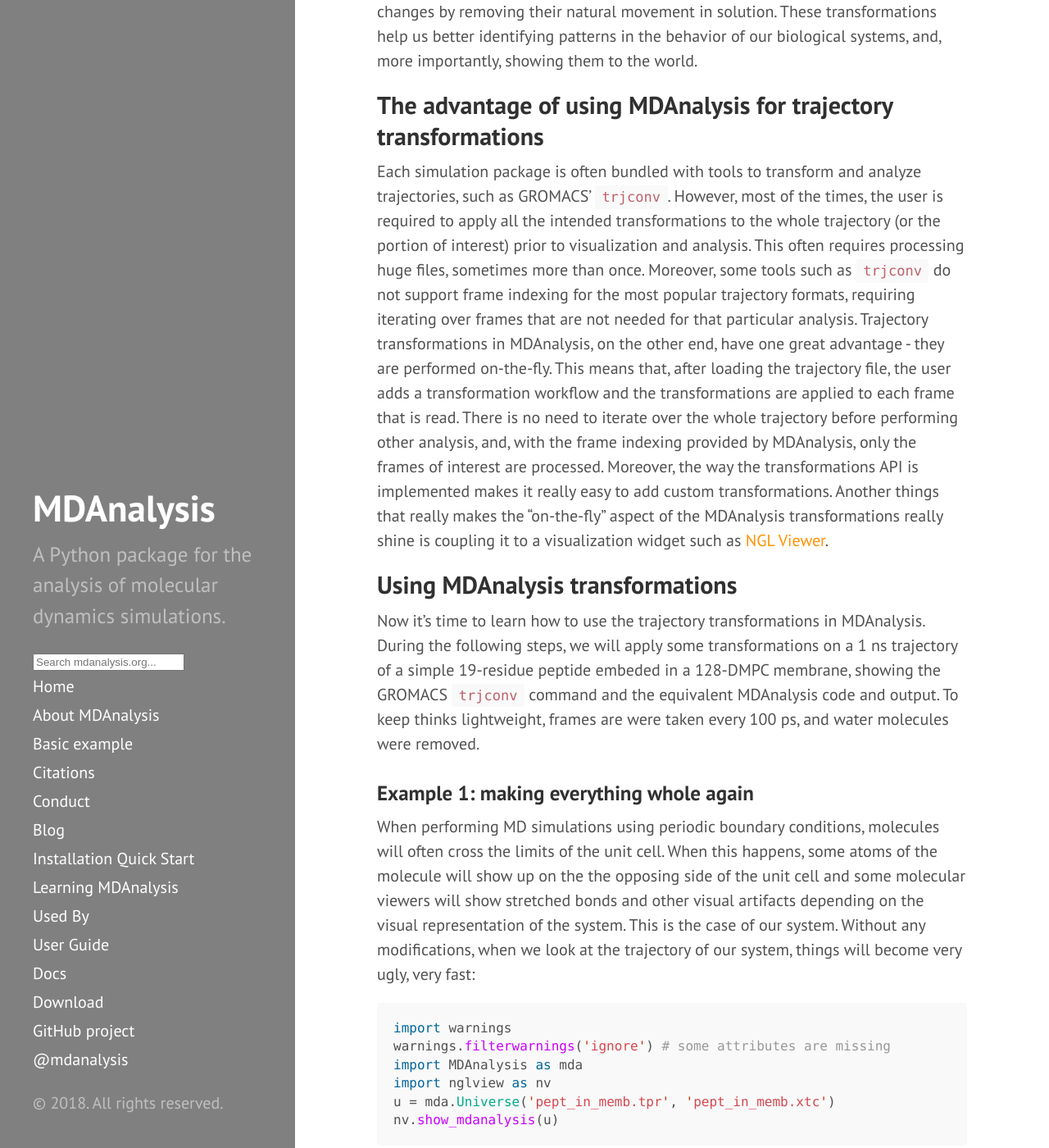
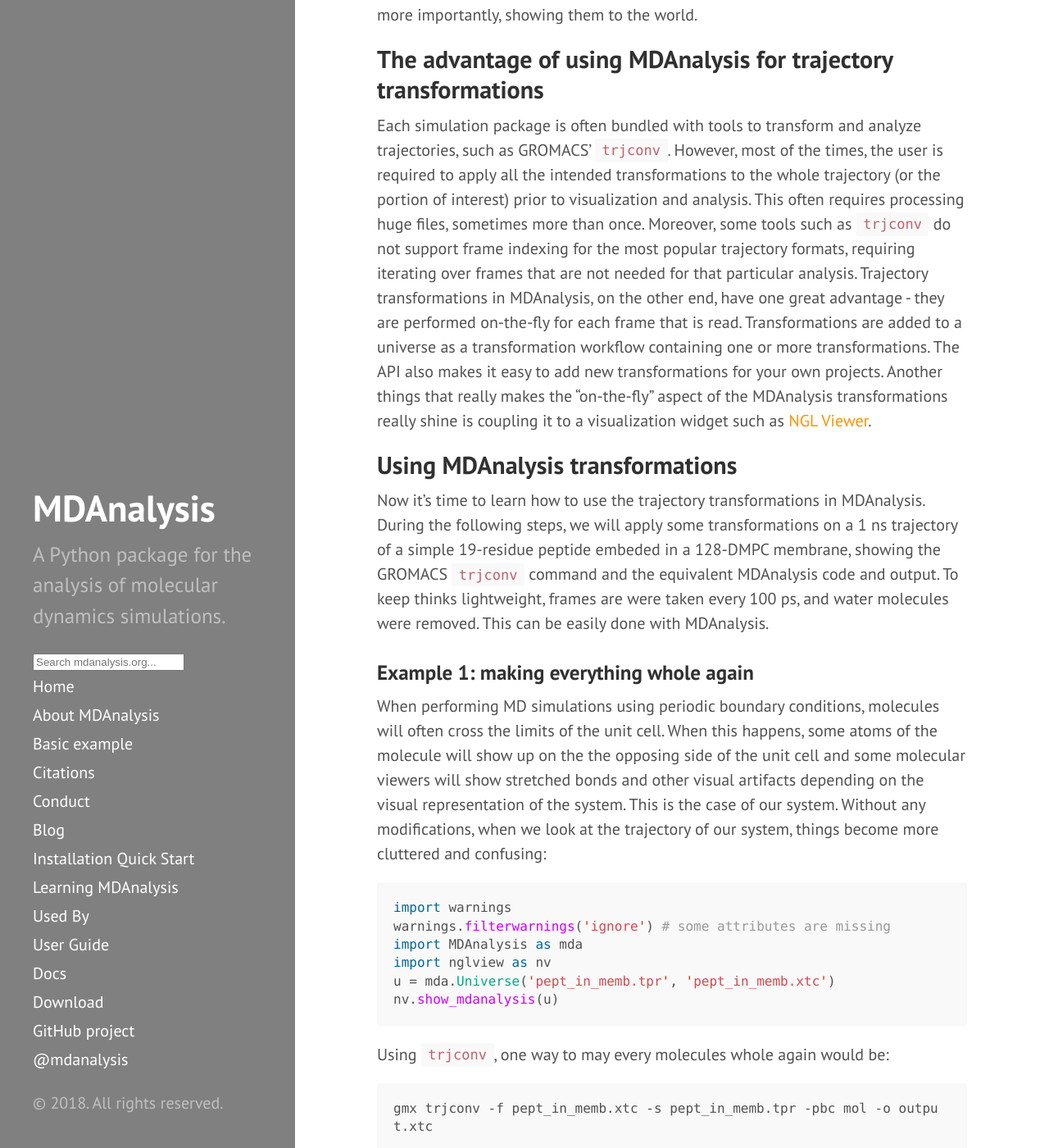
Before and after one commit to MDAnalysis/MDAnalysis.github.io, a Jekyll site: the page built from _posts/2018-08-30-on-the-fly-transformations.md, in a window 1280 px wide and 1400 px high, scrolled down 665 px. Shown: the whole window at 82% size. Built offline with Jekyll 4.4.1, drawn with Linux system fonts in a browser that asks for light colours; our own code applies the rules of GitHub Pages for plain Markdown files; comment, search, counter and statistics services are not loaded; some of the changed text lies outside the part shown.

Commit message:
some corrections

````diff
--- a/_posts/2018-08-30-on-the-fly-transformations.md
+++ b/_posts/2018-08-30-on-the-fly-transformations.md
@@ -1,24 +1,57 @@
+---
+layout: post
+title: On-the-fly transformations
+---
 
-# Using the on-the-fly trajectory transformations in MDAnalysis
-
-On-the-fly transformations have been introduced in version 0.18.1 of MDAnalysis. This long awaited feature brings to MDAnalysis a whole new level of functionality, allowing for more efficient workflows when analyzing and visualizing simulation trajectories.
+On-the-fly transformations have been introduced in version 0.18.1 of MDAnalysis.
+This feature is part of [davidercruz](https://github.com/davidercruz) Google Summer of Code
+2018 project and brings to MDAnalysis a whole new level of functionality, allowing for new and
+more efficient workflows when analyzing and visualizing simulation trajectories.
+The documentation for these new functions can be found in the [online docs of MDAnalysis](https://www.mdanalysis.org/mdanalysis).
 
 ## Why do we need transformations?
-When visualizing and analyzing trajectories from molecular dynamics simulations, some prior modifications are often required.
-Examples of the most usual modifications or transformations are removing artifacts from periodic boundary conditions, which cause some issues with some molecular viewers (PyMol for example), removing the rotation and translation of a particular molecule and/or centering it in the unit cell, which helps focus on the its actual conformational changes by removing their natural movement in solution.
-These transformations help us better identifying patterns in the behavior of our biological systems, and, more importantly, showing them to the world.
+When visualizing and analyzing trajectories from molecular dynamics simulations, some
+prior modifications are often required.
+Examples of the most usual modifications or transformations are removing artifacts
+from periodic boundary conditions, which cause some issues with some molecular
+viewers (PyMol for example), removing the rotation and translation of a particular
+molecule and/or centering it in the unit cell, which helps focus on the its actual
+conformational changes by removing their natural movement in solution.
+These transformations help us better identifying patterns in the behavior of our
+biological systems, and, more importantly, showing them to the world.
 
 ## The advantage of using MDAnalysis for trajectory transformations
-Each simulation package is often bundled with tools to transform and analyze trajectories, such as GROMACS' `trjconv`. However, most of the times, the user is required to apply all the intended transformations to the whole trajectory (or the portion of interest) prior to visualization and analysis. This often requires processing huge files, sometimes more than once. Moreover, some tools such as `trjconv` do not support frame indexing for the most popular trajectory formats, requiring iterating over frames that are not needed for that particular analysis.
-Trajectory transformations in MDAnalysis, on the other end, have one great advantage - they are performed on-the-fly. This means that, after loading the trajectory file, the user adds a transformation workflow and the transformations are applied to each frame that is read. There is no need to iterate over the whole trajectory before performing other analysis, and, with the frame indexing provided by MDAnalysis, only the frames of interest are processed. Moreover, the way the transformations API is implemented makes it really easy to add custom transformations.
-Another things that really makes the "on-the-fly" aspect of the MDAnalysis transformations really shine is coupling it to a visualization widget such as [NGL Viewer](http://nglviewer.org/ngl/api/index.html).
+Each simulation package is often bundled with tools to transform and analyze trajectories,
+such as GROMACS' `trjconv`. However, most of the times, the user is required to apply
+all the intended transformations to the whole trajectory (or the portion of interest)
+prior to visualization and analysis. This often requires processing huge files, sometimes
+more than once. Moreover, some tools such as `trjconv` do not support frame indexing
+for the most popular trajectory formats, requiring iterating over frames that are not
+needed for that particular analysis.
+Trajectory transformations in MDAnalysis, on the other end, have one great advantage - they
+are performed on-the-fly for each frame that is read. Transformations are added to a universe
+as a transformation workflow containing one or more transformations. The API also makes it easy
+to add new transformations for your own projects.
+Another things that really makes the "on-the-fly" aspect of the MDAnalysis transformations
+really shine is coupling it to a visualization widget such as
+[NGL Viewer](http://nglviewer.org/ngl/api/index.html).
 
 ## Using MDAnalysis transformations
-Now it's time to learn how to use the trajectory transformations in MDAnalysis. During the following steps, we will apply some transformations on a 1 ns trajectory of a simple 19-residue peptide embeded in a 128-DMPC membrane, showing the GROMACS `trjconv` command and the equivalent MDAnalysis code and output. To keep thinks lightweight, frames are were taken every 100 ps, and water molecules were removed.
+Now it's time to learn how to use the trajectory transformations in MDAnalysis. During the
+following steps, we will apply some transformations on a 1 ns trajectory of a simple
+19-residue peptide embeded in a 128-DMPC membrane, showing the GROMACS `trjconv` command
+and the equivalent MDAnalysis code and output. To keep thinks lightweight, frames are
+were taken every 100 ps, and water molecules were removed. This can be easily done with
+MDAnalysis.
 
 ### Example 1: making everything whole again
-When performing MD simulations using periodic boundary conditions, molecules will often cross the limits of the unit cell. When this happens, some atoms of the molecule will show up on the the opposing side of the unit cell and some molecular viewers will show stretched bonds and other visual artifacts depending on the visual representation of the system.
-This is the case of our system. Without any modifications, when we look at the trajectory of our system, things will become very ugly, very fast:
+When performing MD simulations using periodic boundary conditions, molecules will often
+cross the limits of the unit cell. When this happens, some atoms of the molecule will
+show up on the the opposing side of the unit cell and some molecular viewers will show
+stretched bonds and other visual artifacts depending on the visual representation of the
+system.
+This is the case of our system. Without any modifications, when we look at the trajectory
+of our system, things become more cluttered and confusing:
 
 
 ```python
@@ -48,19 +79,23 @@ u = mda.Universe('pept_in_memb.tpr', 'pept_in_memb.xtc')
 ag = u.atoms
 # we define the transformation
 transformation = mda.transformations.unwrap(ag)
-# we add the transformation to the trajectory in it will be applied everytime we read a frame
+```
+
+Now that we have a workflow - in this case it is only a single transformation - we add
+it to the `trajectory` object so it can be applied in each frame that we want to read.
+
+```python
 u.trajectory.add_transformations(transformation)
-# we can do other things with the trajectory without having to generate a file with the transformed
-# trajectory
-# for ts in u.trajectory:
-#     analysis1()
-#     analysis2()
+```
+
+If we want to, we can do other things with the trajectory without having to generate a new file
+with the transformed trajectory.
+
+This is how our trajectory looks like:
+
+```python
 nv.show_mdanalysis(u)
 ```
-
-
-    NGLWidget(count=11)
-
 
 as you can see, the artifacts caused by the atoms crossing the boundaries of the unit cell are now gone.
 
@@ -87,19 +134,14 @@ u.trajectory.add_transformations(*transformations)
 nv.show_mdanalysis(u)
 ```
 
-
-    NGLWidget(count=11)
-
-
-You can see that the `transformations` workflow above has three steps:
- - make everything molecule whole again with `unwrap` ;
- - center the protein in the unit cell with `center_in_box` - this causes some of the phospholipids to fall outside the unit cell ;
- - shift the molecules (`fragments`) back to the unit cell using `wrap`
-
-Two other centering transformations are availabe - `center_in_plane` and `center_in_axis` - and just as the names say, they are used to center molecules in the `xy`, `xz` and `yz` planes, and the `x`, `y` and `z` axes, respectively.
+Two other centering transformations are availabe - `center_in_plane` and `center_in_axis` - and just as
+the names say, they are used to center molecules in the `xy`, `xz` and `yz` planes, and the `x`, `y` and `z`
+axes, respectively.
 
 ### Example 3: what if we want to do a fitting of the protein?
-Fitting is useful when processing trajectories for visualization and analyses - it removes the translations and rotations of the molecule, allowing us to have a better look at the structural changes that happen in our simulations.
+Fitting is useful when processing trajectories for visualization and analyses - it removes the translations
+and rotations of the molecule, allowing us to have a better look at the structural changes that happen in
+our simulations.
 If we want to do this using `trjconv` we would do have to do this in two steps:
 
      gmx trjconv -f pept_in_memb.xtc -s pept_in_memb.tpr -pbc mol -center -o midstep.xtc
@@ -108,7 +150,12 @@ If we want to do this using `trjconv` we would do have to do this in two steps:
 
 And we choose `Protein` as the group to be centered and for the least squares fitting.
 
-In MDAnalysis we just add another transformation to our workflow - `fit_rot_trans`. This transformation takes the AtomGroup to be fitted as argument, an AtomGroup to be used as reference and, by default, it behaves just as the option `-fit rot+trans`. If given a `plane` argument, the fitting is performed on a given plane. If `plane=xy` then the transformation will behave as `-fit rotxy+transxy`, but the `xz` and `yz` planes are also supported. Just as in `center_in_box`, a `weights` argument can be passed to the function, and it will dictate how much each atom of the molecule contributes to the least squares fitting.
+In MDAnalysis we just add another transformation to our workflow - `fit_rot_trans`. This transformation takes
+the AtomGroup to be fitted as argument, an AtomGroup to be used as reference and, by default, it behaves just
+as the option `-fit rot+trans`. If given a `plane` argument, the fitting is performed on a given plane. If
+`plane=xy` then the transformation will behave as `-fit rotxy+transxy`, but the `xz` and `yz` planes are also
+supported. Just as in `center_in_box`, a `weights` argument can be passed to the function, and it will dictate
+how much each atom of the molecule contributes to the least squares fitting.
 Here's what the workflow looks like:
 
 
@@ -149,7 +196,8 @@ w
 
 This transformations is good when we want to see how the conformation of the protein evolves with time.
 
-But, in this case, we also have a membrane. How does the protein behave in the membrane? Doing a least squares fitting in the `xy` plane can help us have a better look. Here's how it goes:
+But, in this case, we also have a membrane. How does the protein behave in the membrane? Doing a least
+squares fitting in the `xy` plane can help us have a better look. Here's how it goes:
 
 
 ```python
@@ -242,7 +292,8 @@ w
 
 As you can see, the atoms in the `u` Universe have been shift up by 20 angstroms.
 
-The transformations can accept arguments. Let's modify `up_by_2` so that only the peptide is translated in the z coordinate:
+The transformations can accept arguments. Let's modify `up_by_2` so that only the peptide is translated
+in the z coordinate:
 
 
 ```python
@@ -278,6 +331,10 @@ nv.show_mdanalysis(u)
     NGLWidget(count=11)
 
 
-The two examples of custom transformations show here are very simple. But more complex things can be done, and we encourage you to try them!
+The two examples of custom transformations show here are very simple. But
+more complex things can be done, and we encourage you to try them!
 
-This has been a quick demonstration on the power of the new on-the-fly transformations of MDAnalysis. There are more transformations available for you to explore and a whole lot more for you to create for your own molecular system.
+This has been a quick demonstration on the power of the new on-the-fly transformations
+of MDAnalysis. There are more transformations available for you to explore and a whole
+lot more for you to create for your own molecular system. More information on trajectory
+transformations can be found in the [online docs of MDAnalysis](https://www.mdanalysis.org/mdanalysis).
````
Also changed, not shown: other parts of _posts/2018-08-30-on-the-fly-transformations.md (+23 -9 lines).
